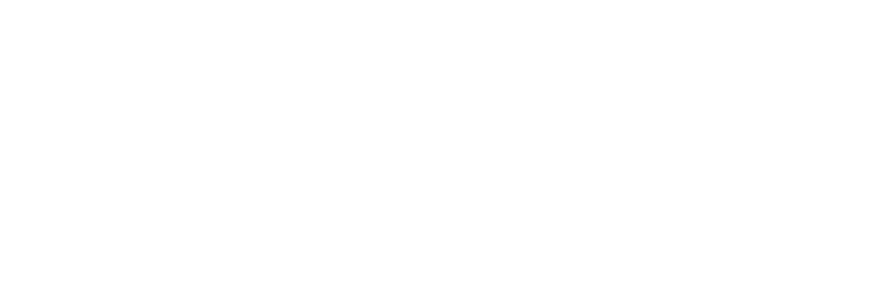
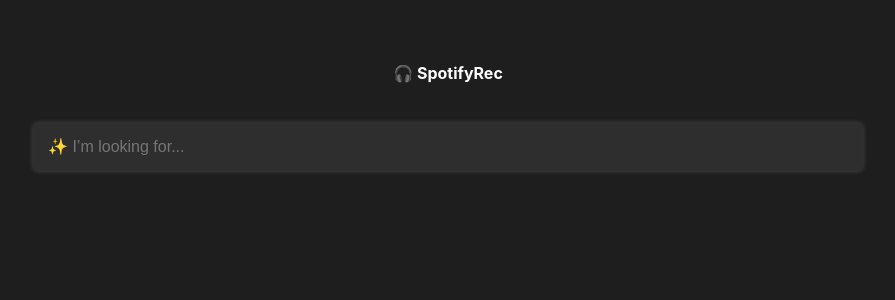
Before and after one commit to his0si/SpotipyRec, a React (Create React App) app in the folder client/: page /chat in a window 1280 px wide. Before the commit this address had no page. Shown: the top 300 px of the page, without its empty margins (192-1087 px from the left). Built offline with nearby package versions, Linux system fonts and the light colour scheme.

Commit message:
FEAT: Chat.jsx 추가

```diff
--- a/client/src/App.js
+++ b/client/src/App.js
@@ -1,15 +1,15 @@
 import React from 'react';
-import { BrowserRouter as Router, Routes, Route } from 'react-router-dom';
+import { BrowserRouter as Router, Route, Routes } from 'react-router-dom';
 import Main from './components/views/Main';
+import Chat from './components/views/Chat';
 
 function App() {
   return (
     <Router>
-      <div className="App">
-        <Routes>
-          <Route exact path="/" element={<Main />} />
-        </Routes>
-      </div>
+      <Routes>
+        <Route path="/" element={<Main />} />
+        <Route path="/chat" element={<Chat />} />
+      </Routes>
     </Router>
   );
 }
--- a/client/src/components/utils/Header/Header.jsx
+++ b/client/src/components/utils/Header/Header.jsx
@@ -9,6 +9,6 @@
 
 const HeaderText = styled.h2`
   font-size: 1em;
-  margin-bottom: 80px;
+  margin-bottom: 40px;
   color: #fff;
 `;
--- a/client/src/components/views/Chat.jsx
+++ b/client/src/components/views/Chat.jsx
@@ -0,0 +1,62 @@
+import React, { useState } from 'react';
+import styled from 'styled-components';
+import Header from '../utils/Header/Header';
+
+const Chat = () => {
+  const [input, setInput] = useState('');
+  const [response, setResponse] = useState('');
+
+  const handleInputChange = (e) => {
+    setInput(e.target.value);
+  };
+
+  const handleKeyPress = (e) => {
+    if (e.key === 'Enter') {
+      setResponse(`You entered: ${input}`);
+      setInput('');
+    }
+  };
+
+  return (
+    <Container>
+      <Header />
+      <ChatContainer>
+        <Input
+          type="text"
+          value={input}
+          onChange={handleInputChange}
+          onKeyPress={handleKeyPress}
+          placeholder={input || "✨ I’m looking for..."}
+        />
+      </ChatContainer>
+    </Container>
+  );
+};
+
+const Container = styled.div`
+  background-color: #1e1e1e;
+  color: #fff;
+  text-align: center;
+  padding: 50px;
+  min-height: 100vh;
+`;
+
+const ChatContainer = styled.div`
+  margin-top: 20px;
+`;
+
+
+const Input = styled.input`
+  width: 800px;
+  padding: 15px;
+  margin-top: 0px;
+  font-size: 1em;
+  border: none;
+  border-radius: 5px;
+  background-color: #2e2e2e;
+  color: #fff;
+  outline: none;
+  box-shadow: 0 0 5px rgba(255, 255, 255, 0.2);
+`;
+
+export default Chat;
--- a/client/src/components/views/Main.jsx
+++ b/client/src/components/views/Main.jsx
@@ -1,8 +1,18 @@
-import React from 'react';
+import React, { useState } from 'react';
+import { useNavigate } from 'react-router-dom';
 import styled from 'styled-components';
 import Header from '../utils/Header/Header';
 
 const Main = () => {
+  const [inputValue, setInputValue] = useState('');
+  const navigate = useNavigate();
+
+  const handleKeyPress = (event) => {
+    if (event.key === 'Enter') {
+      navigate('/chat');
+    }
+  };
+
   return (
     <Container>
       <Header />
@@ -11,7 +21,13 @@
         <Subtitle>Talk freely and our AI will fit the best songs for you</Subtitle>
       </HeaderContainer>
       <SearchBar>
-        <SearchInput type="text" placeholder="✨ I’m looking for..." />
+        <SearchInput
+          type="text"
+          placeholder="✨ I’m looking for..."
+          value={inputValue}
+          onChange={(e) => setInputValue(e.target.value)}
+          onKeyPress={handleKeyPress}
+        />
       </SearchBar>
       <AskText>You may ask</AskText>
       <Suggestions>
@@ -62,6 +78,7 @@
 
 const SearchInput = styled.input`
   width: 60%;
+  max-width: 600px;
   padding: 15px;
   border-radius: 25px;
   border: none;
```
